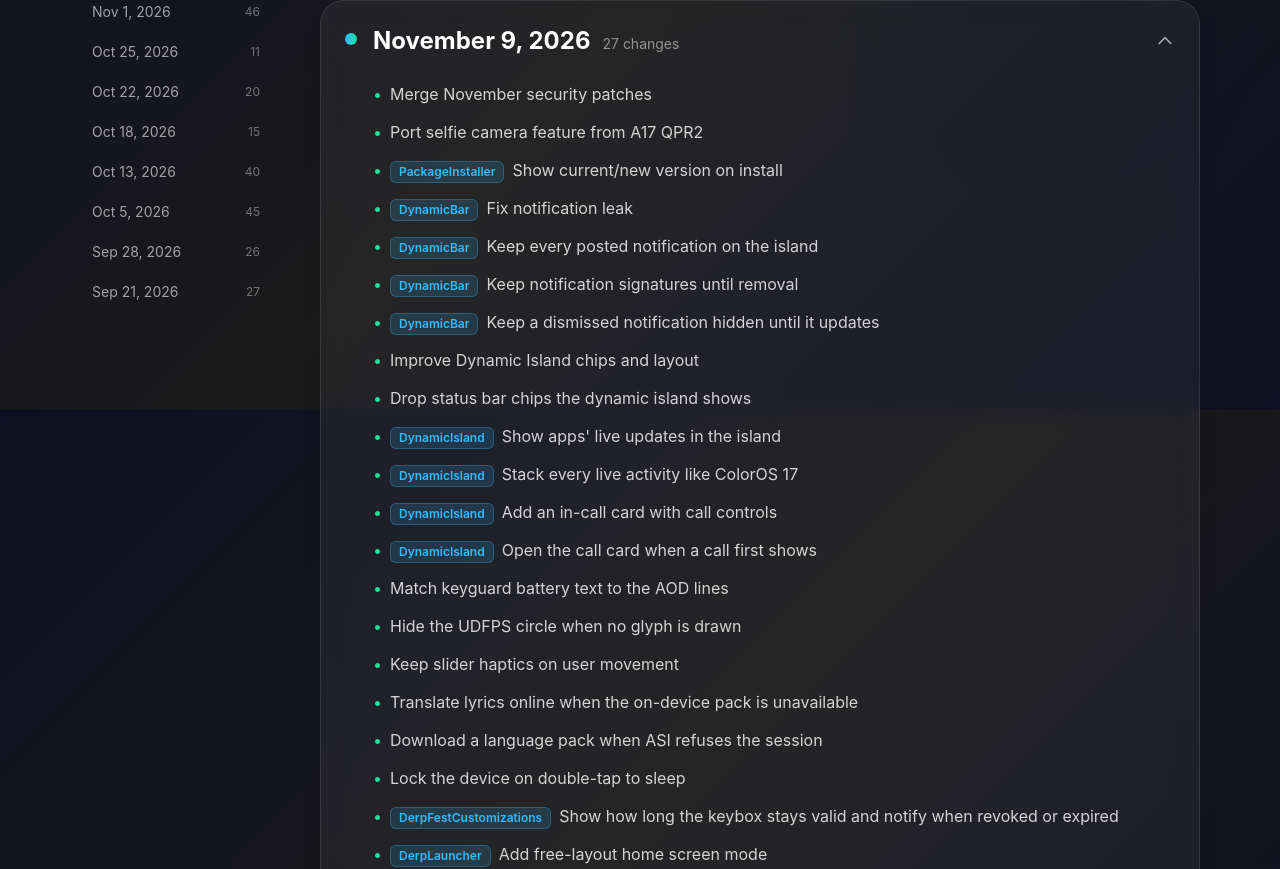
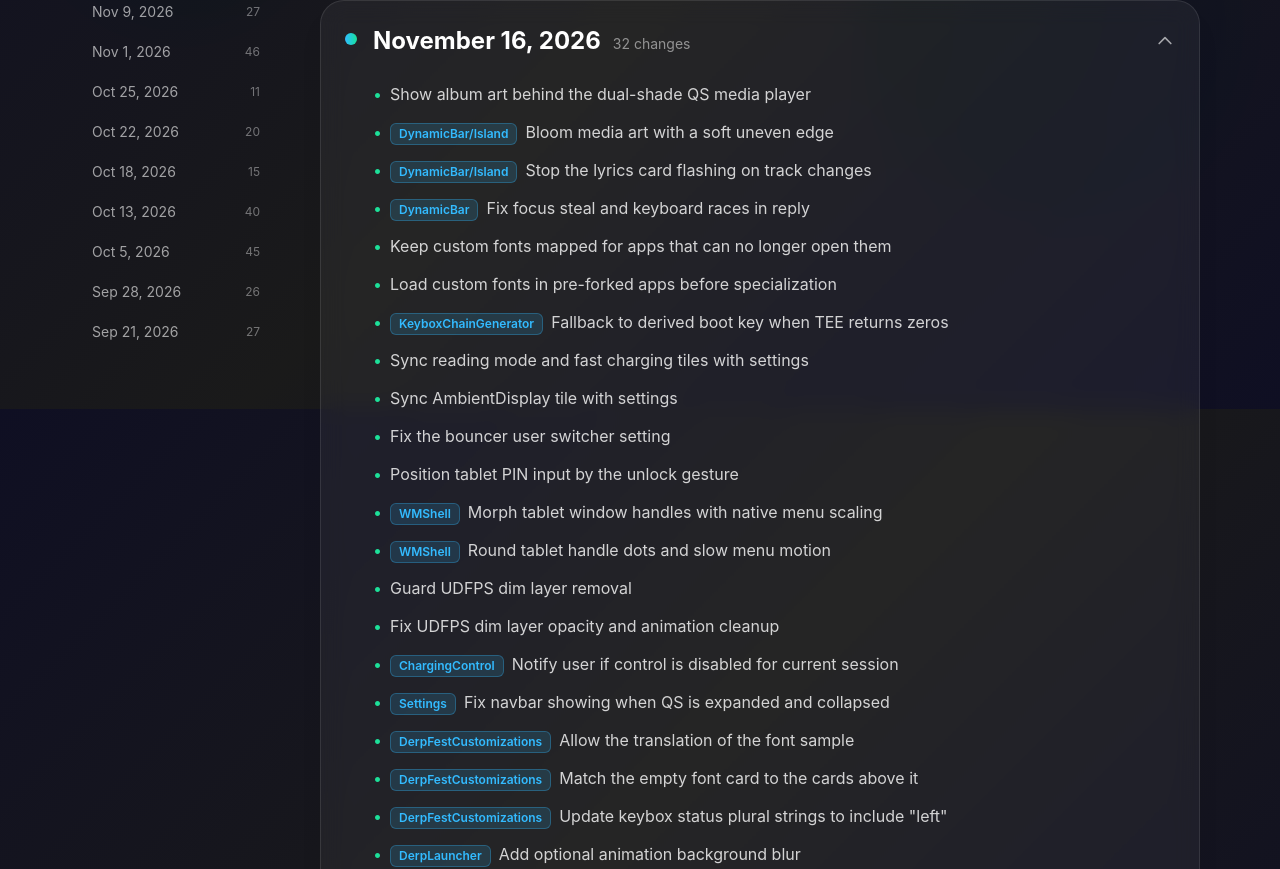
Before and after one commit to DerpFest-AOSP/DerpSite, a React (Vite) app: page /changelog in a window 1280 px wide. Shown: the part 391-1260 px from the top of the page. Built offline with nearby package versions, Linux system fonts and the light colour scheme.

Commit message:
DerpSite: update changelog

```diff
--- a/src/data/changelog.js
+++ b/src/data/changelog.js
@@ -1,5 +1,42 @@
 // Prefix a change with "Component: " to show it as a tag on the changelog page.
 export const changelog = [
+  {
+    date: '2026-11-16',
+    changes: [
+      'Show album art behind the dual-shade QS media player',
+      'DynamicBar/Island: Bloom media art with a soft uneven edge',
+      'DynamicBar/Island: Stop the lyrics card flashing on track changes',
+      'DynamicBar: Fix focus steal and keyboard races in reply',
+      'Keep custom fonts mapped for apps that can no longer open them',
+      'Load custom fonts in pre-forked apps before specialization',
+      'KeyboxChainGenerator: Fallback to derived boot key when TEE returns zeros',
+      'Sync reading mode and fast charging tiles with settings',
+      'Sync AmbientDisplay tile with settings',
+      'Fix the bouncer user switcher setting',
+      'Position tablet PIN input by the unlock gesture',
+      'WMShell: Morph tablet window handles with native menu scaling',
+      'WMShell: Round tablet handle dots and slow menu motion',
+      'Guard UDFPS dim layer removal',
+      'Fix UDFPS dim layer opacity and animation cleanup',
+      'ChargingControl: Notify user if control is disabled for current session',
+      'Settings: Fix navbar showing when QS is expanded and collapsed',
+      'DerpFestCustomizations: Allow the translation of the font sample',
+      'DerpFestCustomizations: Match the empty font card to the cards above it',
+      'DerpFestCustomizations: Update keybox status plural strings to include "left"',
+      'DerpLauncher: Add optional animation background blur',
+      'DerpLauncher: Fix folder icon overflow',
+      'DerpLauncher: Handle rapid Back press during overview transition',
+      'DerpLauncher: Force-stop recents tasks for their own user',
+      'DerpLauncher: Add summaries for recents action switches',
+      'DerpLauncher: Fix launcher crash on non-adaptive icon pack clocks',
+      'DerpLauncher: Fix side margin on landscape devices without a cutout',
+      'DerpLauncher: Add bottom padding to fixed-landscape hotseat',
+      'DerpLauncher: Update German translations',
+      'recovery: Only mark touch as calibrated when valid bounds are read',
+      'recovery_ui: Color the battery indicator in 25% steps',
+      'recovery: Allow reading pstore logs',
+    ],
+  },
   {
     date: '2026-11-09',
     changes: [
```
Also changed, not shown: 1 other file (tests, documents, lock files or other folders).
